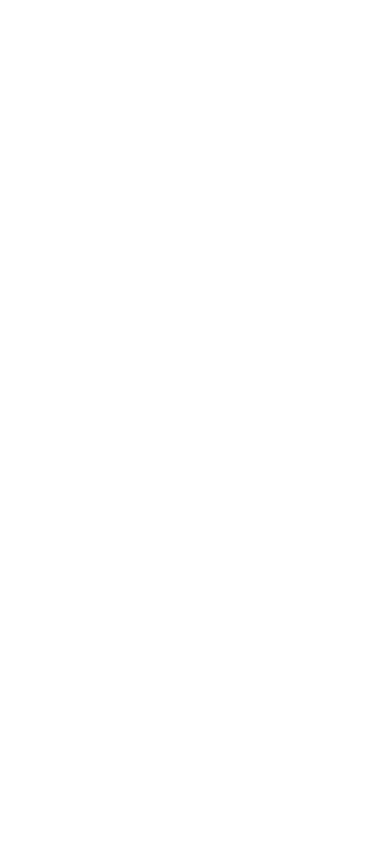
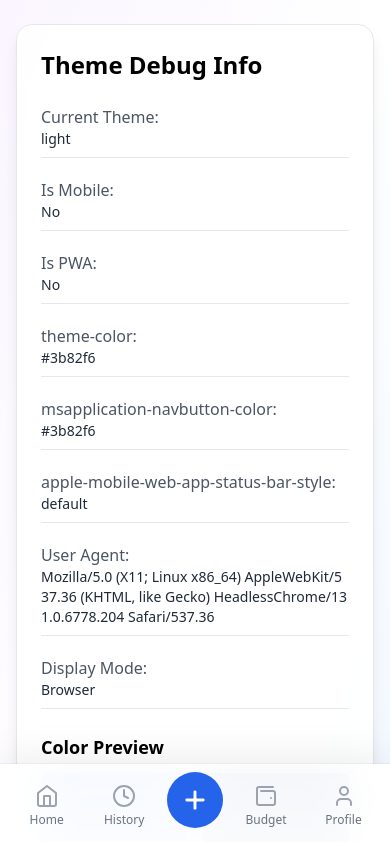
Before and after one commit to ruzfardev/budget-tracker, a React (Vite) app: page /theme-debug in a window 390 px wide. Before the commit this address had no page. Shown: the top 842 px of the page. Built offline with nearby package versions, Linux system fonts and the light colour scheme.

Commit message:
feat: Enhance theme management with mobile synchronization and debugging tools

```diff
--- a/index.html
+++ b/index.html
@@ -5,7 +5,13 @@
     <link rel="icon" type="image/svg+xml" href="/favicon.ico" />
     <meta name="viewport" content="width=device-width, initial-scale=1.0, viewport-fit=cover" />
     <meta name="description" content="Personal budget tracking app with offline support">
-    <meta name="theme-color" content="#000" id="theme-color">
+
+    <!-- Theme colors for different platforms -->
+    <meta name="theme-color" content="#3b82f6" media="(prefers-color-scheme: light)">
+    <meta name="theme-color" content="#1e3a8a" media="(prefers-color-scheme: dark)">
+    <meta name="theme-color" content="#3b82f6" id="theme-color">
+    <meta name="msapplication-navbutton-color" content="#3b82f6">
+
     <link rel="manifest" href="/manifest.json">
 
     <!-- iOS specific -->
@@ -30,11 +36,25 @@
 
         if (isDark) {
           document.documentElement.classList.add('dark');
-          document.getElementById('theme-color').content = '#111827'; // gray-900
-          document.querySelector('meta[name="apple-mobile-web-app-status-bar-style"]').content = 'black';
+          // Update all theme color meta tags
+          const themeColor = document.getElementById('theme-color');
+          if (themeColor) themeColor.content = '#1e3a8a'; // primary-900
+
+          const msThemeColor = document.querySelector('meta[name="msapplication-navbutton-color"]');
+          if (msThemeColor) msThemeColor.content = '#1e3a8a';
+
+          const appleStatusBar = document.querySelector('meta[name="apple-mobile-web-app-status-bar-style"]');
+          if (appleStatusBar) appleStatusBar.content = 'black-translucent';
         } else {
-          document.getElementById('theme-color').content = '#faf5ff'; // purple-50
-          document.querySelector('meta[name="apple-mobile-web-app-status-bar-style"]').content = 'default';
+          // Update all theme color meta tags
+          const themeColor = document.getElementById('theme-color');
+          if (themeColor) themeColor.content = '#3b82f6'; // primary-500
+
+          const msThemeColor = document.querySelector('meta[name="msapplication-navbutton-color"]');
+          if (msThemeColor) msThemeColor.content = '#3b82f6';
+
+          const appleStatusBar = document.querySelector('meta[name="apple-mobile-web-app-status-bar-style"]');
+          if (appleStatusBar) appleStatusBar.content = 'default';
         }
       })();
     </script>
--- a/src/App.tsx
+++ b/src/App.tsx
@@ -6,7 +6,9 @@ import Transactions from './pages/Transactions'
 import Categories from './pages/Categories'
 import Settings from './pages/Settings'
 import AddTransaction from './pages/AddTransaction'
+import ThemeDebug from './pages/ThemeDebug'
 import { useTheme, useOffline } from './hooks'
+import { useMobileThemeSync } from './hooks/useMobileThemeSync'
 
 // Create a client with offline support
 const queryClient = new QueryClient({
@@ -26,6 +28,7 @@ function App() {
   // Initialize theme and offline detection
   useTheme()
   useOffline()
+  useMobileThemeSync() // Sync theme colors on mobile
 
   return (
     <QueryClientProvider client={queryClient}>
@@ -39,6 +42,7 @@ function App() {
             <Route path="categories" element={<Categories />} />
             <Route path="settings" element={<Settings />} />
             <Route path="/add-transaction" element={<AddTransaction />} />
+            <Route path="/theme-debug" element={<ThemeDebug />} />
           </Route>
         </Routes>
       </BrowserRouter>
--- /dev/null
+++ b/src/hooks/useMobileThemeSync.ts
@@ -0,0 +1,59 @@
+import { useEffect } from 'react'
+import { isPWA, isMobileDevice, updateMobileThemeColor } from '../utils/mobileTheme'
+import useStore from '../store/useStore'
+
+export function useMobileThemeSync() {
+  const { theme } = useStore()
+
+  useEffect(() => {
+    // Only run on mobile devices
+    if (!isMobileDevice()) return
+
+    // Initial theme color update
+    updateMobileThemeColor(theme)
+
+    // Handle visibility changes (when app comes back to foreground)
+    const handleVisibilityChange = () => {
+      if (!document.hidden) {
+        updateMobileThemeColor(theme)
+      }
+    }
+
+    // Handle online/offline events
+    const handleOnline = () => {
+      updateMobileThemeColor(theme)
+    }
+
+    // PWA-specific handling
+    if (isPWA()) {
+      // Force update theme color after a delay (for iOS PWA)
+      setTimeout(() => {
+        updateMobileThemeColor(theme)
+      }, 100)
+
+      // Update on orientation change
+      const handleOrientationChange = () => {
+        setTimeout(() => {
+          updateMobileThemeColor(theme)
+        }, 300)
+      }
+
+      window.addEventListener('orientationchange', handleOrientationChange)
+
+      // Cleanup
+      return () => {
+        window.removeEventListener('orientationchange', handleOrientationChange)
+        document.removeEventListener('visibilitychange', handleVisibilityChange)
+        window.removeEventListener('online', handleOnline)
+      }
+    }
+
+    document.addEventListener('visibilitychange', handleVisibilityChange)
+    window.addEventListener('online', handleOnline)
+
+    return () => {
+      document.removeEventListener('visibilitychange', handleVisibilityChange)
+      window.removeEventListener('online', handleOnline)
+    }
+  }, [theme])
+}
--- a/src/index.css
+++ b/src/index.css
@@ -3,12 +3,34 @@
 @tailwind utilities;
 
 @layer base {
+  :root {
+    --primary-500: 59 130 246; /* #3b82f6 in RGB */
+    --primary-600: 37 99 235; /* #2563eb in RGB */
+  }
+
   html {
     color-scheme: light;
   }
 
   html.dark {
     color-scheme: dark;
+  }
+
+  /* iOS PWA Status Bar */
+  @supports (padding-top: env(safe-area-inset-top)) {
+    body {
+      padding-top: env(safe-area-inset-top);
+    }
+  }
+
+  /* Ensure theme color is applied to body background */
+  body {
+    background-color: #ffffff;
+    transition: background-color 0.3s ease;
+  }
+
+  .dark body {
+    background-color: #111827;
   }
 }
 
@@ -28,10 +50,10 @@
 
   /* Plus button glow effect */
   .plus-button {
-    box-shadow: 0 4px 20px rgba(99, 102, 241, 0.35), 0 0 0 1px rgba(99, 102, 241, 0.1);
+    box-shadow: 0 4px 20px rgba(var(--primary-500), 0.35), 0 0 0 1px rgba(var(--primary-500), 0.1);
   }
 
   .plus-button:hover {
-    box-shadow: 0 6px 30px rgba(99, 102, 241, 0.45), 0 0 0 1px rgba(99, 102, 241, 0.2);
+    box-shadow: 0 6px 30px rgba(var(--primary-500), 0.45), 0 0 0 1px rgba(var(--primary-500), 0.2);
   }
 }
--- /dev/null
+++ b/src/pages/ThemeDebug.tsx
@@ -0,0 +1,63 @@
+import useStore from '../store/useStore'
+import { Card } from '../components/common'
+import { isPWA, isMobileDevice } from '../utils/mobileTheme'
+
+const ThemeDebug = () => {
+  const { theme } = useStore()
+
+  // Get all theme-related meta tags
+  const getMetaTagValue = (name: string) => {
+    const meta = document.querySelector(`meta[name="${name}"]`) as HTMLMetaElement
+    return meta?.content || 'Not found'
+  }
+
+  const debugInfo = {
+    'Current Theme': theme,
+    'Is Mobile': isMobileDevice() ? 'Yes' : 'No',
+    'Is PWA': isPWA() ? 'Yes' : 'No',
+    'theme-color': getMetaTagValue('theme-color'),
+    'msapplication-navbutton-color': getMetaTagValue('msapplication-navbutton-color'),
+    'apple-mobile-web-app-status-bar-style': getMetaTagValue('apple-mobile-web-app-status-bar-style'),
+    'User Agent': navigator.userAgent,
+    'Display Mode': window.matchMedia('(display-mode: standalone)').matches ? 'Standalone' : 'Browser',
+  }
+
+  return (
+    <div className="container mx-auto p-4 max-w-2xl">
+      <Card className="p-6">
+        <h2 className="text-2xl font-bold mb-4">Theme Debug Info</h2>
+        <div className="space-y-3">
+          {Object.entries(debugInfo).map(([key, value]) => (
+            <div key={key} className="flex flex-col sm:flex-row sm:justify-between py-2 border-b border-gray-200 dark:border-gray-700">
+              <span className="font-medium text-gray-600 dark:text-gray-400">{key}:</span>
+              <span className="text-sm text-gray-800 dark:text-gray-200 break-all">{value}</span>
+            </div>
+          ))}
+        </div>
+
+        <div className="mt-6">
+          <h3 className="text-lg font-semibold mb-3">Color Preview</h3>
+          <div className="grid grid-cols-2 gap-4">
+            <div className="text-center">
+              <div className="w-full h-20 bg-primary-500 rounded-lg mb-2"></div>
+              <p className="text-sm">Primary 500: #3b82f6</p>
+            </div>
+            <div className="text-center">
+              <div className="w-full h-20 bg-primary-900 rounded-lg mb-2"></div>
+              <p className="text-sm">Primary 900: #1e3a8a</p>
+            </div>
+          </div>
+        </div>
+
+        <button
+          onClick={() => window.location.reload()}
+          className="mt-6 w-full px-4 py-2 bg-primary-600 text-white rounded-lg hover:bg-primary-700"
+        >
+          Refresh Page
+        </button>
+      </Card>
+    </div>
+  )
+}
+
+export default ThemeDebug
--- /dev/null
+++ b/src/utils/mobileTheme.ts
@@ -0,0 +1,89 @@
+export function updateMobileThemeColor(theme: 'light' | 'dark') {
+  const isDark = theme === 'dark'
+  const themeColor = isDark ? '#1e3a8a' : '#3b82f6' // primary-900 : primary-500
+
+  // Remove all existing theme-color meta tags first
+  const existingThemeColors = document.querySelectorAll('meta[name="theme-color"]')
+  existingThemeColors.forEach(meta => meta.remove())
+
+  // Create new theme-color meta tag
+  const newThemeColor = document.createElement('meta')
+  newThemeColor.name = 'theme-color'
+  newThemeColor.content = themeColor
+  newThemeColor.id = 'theme-color'
+  document.head.appendChild(newThemeColor)
+
+  // Update all other theme color meta tags
+  const metaTags = [
+    { name: 'msapplication-navbutton-color', content: themeColor },
+    { name: 'msapplication-TileColor', content: themeColor },
+  ]
+
+  metaTags.forEach(({ name, content }) => {
+    let meta = document.querySelector(`meta[name="${name}"]`) as HTMLMetaElement
+
+    if (!meta) {
+      meta = document.createElement('meta')
+      meta.name = name
+      document.head.appendChild(meta)
+    }
+
+    meta.content = content
+  })
+
+  // Update Apple-specific meta tag
+  let appleStatusBar = document.querySelector('meta[name="apple-mobile-web-app-status-bar-style"]') as HTMLMetaElement
+  if (!appleStatusBar) {
+    appleStatusBar = document.createElement('meta')
+    appleStatusBar.name = 'apple-mobile-web-app-status-bar-style'
+    document.head.appendChild(appleStatusBar)
+  }
+  appleStatusBar.content = isDark ? 'black-translucent' : 'default'
+
+  // Additional mobile-specific updates
+  if (window.matchMedia('(display-mode: standalone)').matches) {
+    // App is running as PWA
+
+    // Force update by changing and restoring the theme color
+    setTimeout(() => {
+      const tempColor = isDark ? '#000000' : '#ffffff'
+      newThemeColor.content = tempColor
+
+      setTimeout(() => {
+        newThemeColor.content = themeColor
+      }, 50)
+    }, 10)
+  }
+
+  // iOS specific: Update status bar for PWA
+  if ('standalone' in window.navigator && (window.navigator as any).standalone) {
+    // Running as iOS PWA
+    document.documentElement.style.setProperty('--status-bar-style', isDark ? 'light-content' : 'dark-content')
+
+    // iOS specific hack to force status bar update
+    window.scrollTo(0, 1)
+    setTimeout(() => {
+      window.scrollTo(0, 0)
+    }, 0)
+  }
+
+  // Android Chrome specific
+  if (navigator.userAgent.includes('Chrome') && navigator.userAgent.includes('Android')) {
+    // Force a layout recalculation
+    document.documentElement.style.display = 'none'
+    document.documentElement.offsetHeight
+    document.documentElement.style.display = ''
+  }
+}
+
+// Check if the app is running on mobile
+export function isMobileDevice() {
+  return /Android|webOS|iPhone|iPad|iPod|BlackBerry|IEMobile|Opera Mini/i.test(navigator.userAgent)
+}
+
+// Check if running as PWA
+export function isPWA() {
+  return window.matchMedia('(display-mode: standalone)').matches ||
+         ('standalone' in window.navigator && (window.navigator as any).standalone) ||
+         document.referrer.includes('android-app://')
+}
```
Also changed, not shown: src/hooks/useTheme.ts (+3 -11 lines), public/manifest.json.
